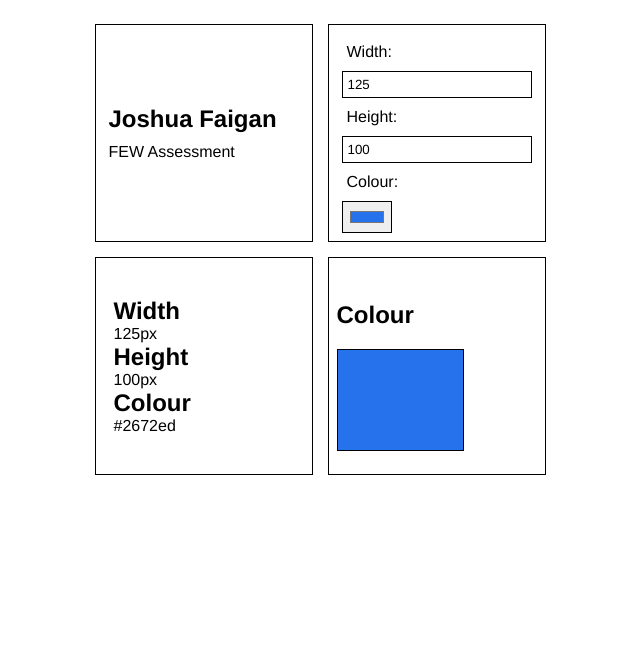
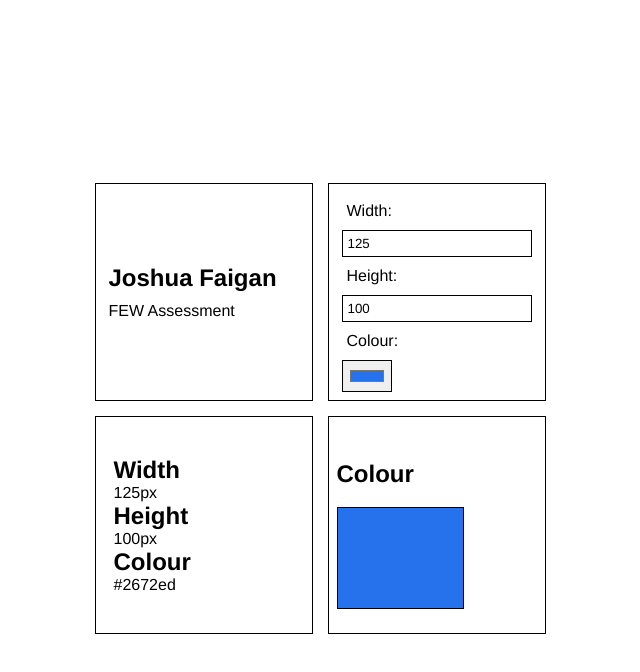
Before and after one commit to EvilGenius13/FEW-assessment, a plain HTML site: page index.html in a window 1280 px wide. Shown: the whole page, without its empty margins (320-960 px from the left). Drawn offline with Linux system fonts and the light colour scheme.

Commit message:
shifted spot on website

```diff
--- a/styles.css
+++ b/styles.css
@@ -1,12 +1,15 @@
 * {
   font-family: Helvetica;
+}
+html {
+  height: 100%;
 }
 
 body {
   display: flex;
   justify-content: center;
   align-items: center;
-
+  height: 100%;
 }
 
 main {
```
